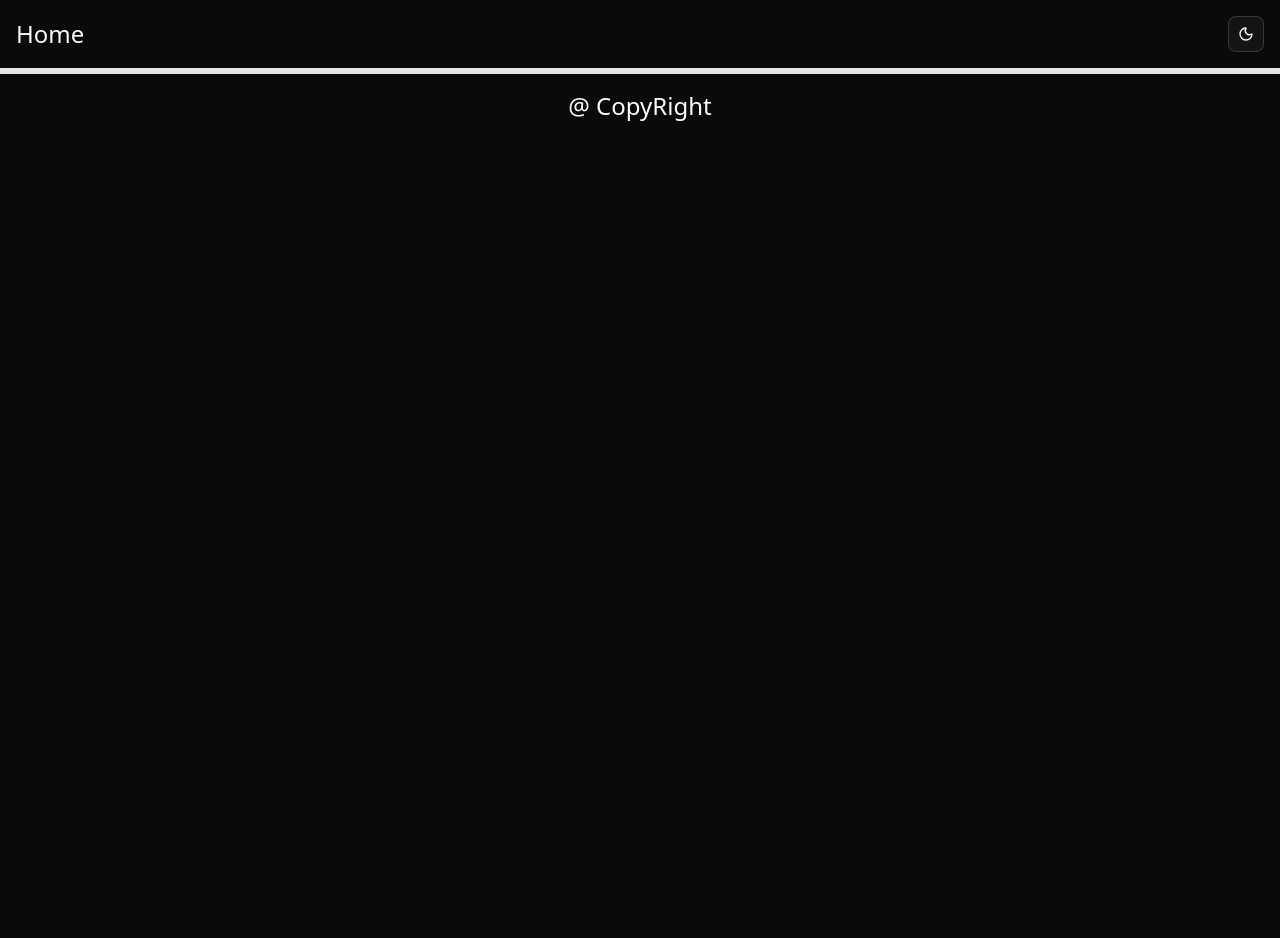
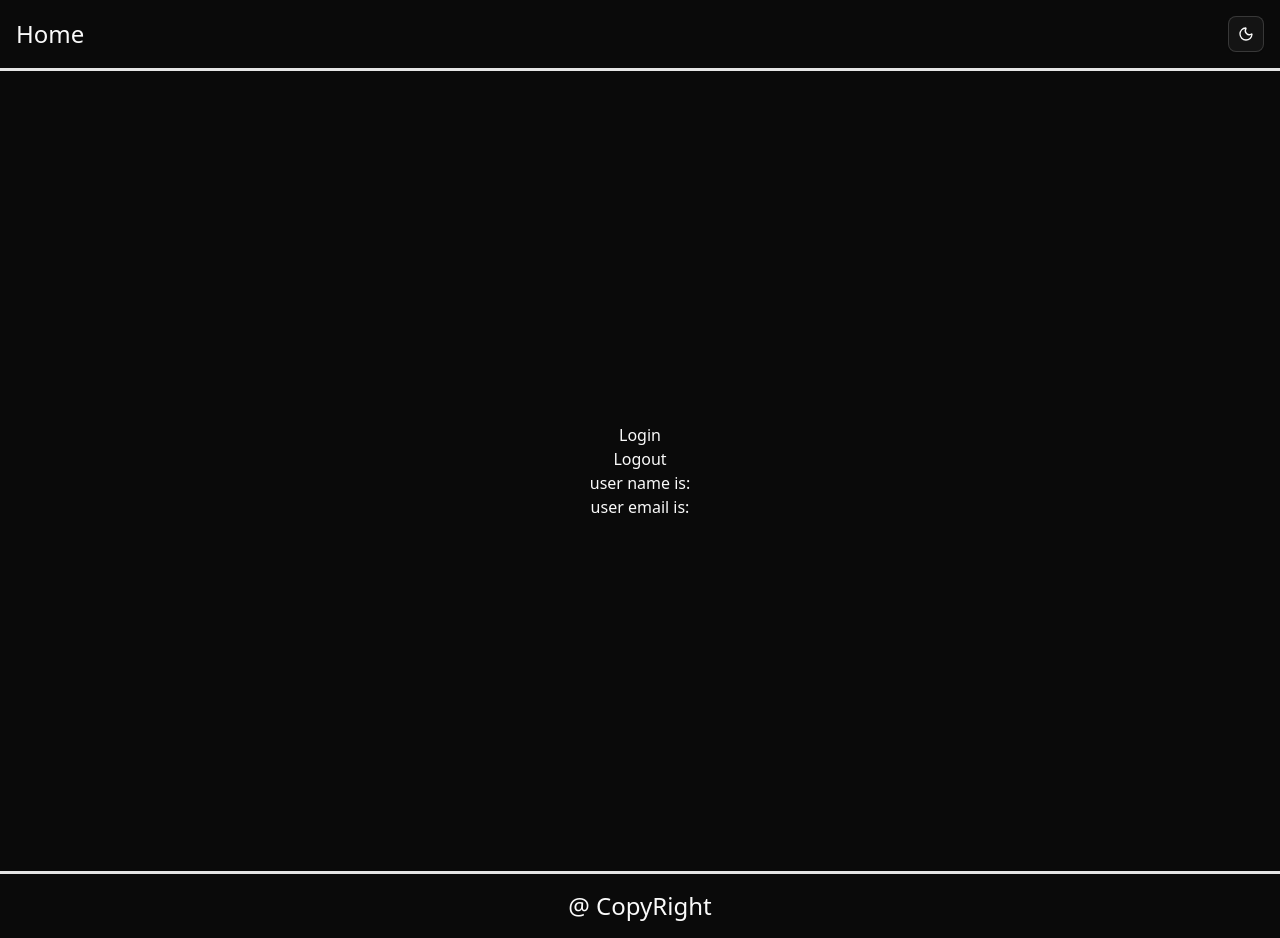
Before and after one commit to rjv01/typescript-tutorials, a React (Vite) app in the folder miniProjects/typeScriptMiniProject/: page /users in a window 1280 px wide. Before the commit the page ends 800 px from the top, so only its background shows below. Built offline with nearby package versions, Linux system fonts and the light colour scheme.

Commit message:
learning useState type format

```diff
--- a/miniProjects/typeScriptMiniProject/src/App.tsx
+++ b/miniProjects/typeScriptMiniProject/src/App.tsx
@@ -16,6 +16,7 @@ import Buttons from "./components/Buttons.tsx";
 import Inputs from "./components/Inputs.tsx";
 import StypePropss from "./components/StypePropss.tsx";
 import LoggedIn from "./components/LoggedIn.tsx";
+import User from "./components/User.tsx";
 
 function App() {
   const personName = {
@@ -80,6 +81,7 @@ function App() {
               />}
           />
         <Route path="/loggedin" element={<LoggedIn />} />
+        <Route path="/users" element={<User />} />
         </Routes>
         {/* <TestButton text="Increase" />
         <TestButton text="Decrease" /> */}
--- /dev/null
+++ b/miniProjects/typeScriptMiniProject/src/components/User.tsx
@@ -0,0 +1,27 @@
+import { useState } from 'react';
+
+type AuthUser = {
+    name:string,
+    email:string
+}
+
+export default function User() {
+    const [user,setUser] = useState<AuthUser | null>(null)
+    const handleLogin = ()=>{
+        setUser({
+            name:'raj',
+            email:'raj@gmail.com'
+        })
+    }
+    const handleLogout = ()=>{
+        setUser(null);
+    }
+    return (
+        <div className='min-h-screen flex flex-col justify-center items-center'>
+            <button onClick={handleLogin}>Login</button>
+            <button onClick={handleLogout}>Logout</button>
+            <p>user name is: </p>
+            <p>user email is: </p>
+        </div>
+    )
+}
--- a/miniProjects/typeScriptMiniProject/src/pages/Home/HomePage.tsx
+++ b/miniProjects/typeScriptMiniProject/src/pages/Home/HomePage.tsx
@@ -18,6 +18,7 @@ const HomePage: React.FC = () => {
         <a className='text-blue-400 hover:text-blue-900 text-xl p-3 m-2 border' href="/inputs">Inputs</a>
         <a className='text-blue-400 hover:text-blue-900 text-xl p-3 m-2 border' href="/stylepropss">Style props</a>
         <a className='text-blue-400 hover:text-blue-900 text-xl p-3 m-2 border' href="/loggedin">LoggedIn</a>
+        <a className='text-blue-400 hover:text-blue-900 text-xl p-3 m-2 border' href="/users">Users</a>
       </div>
     </div>
 
```
